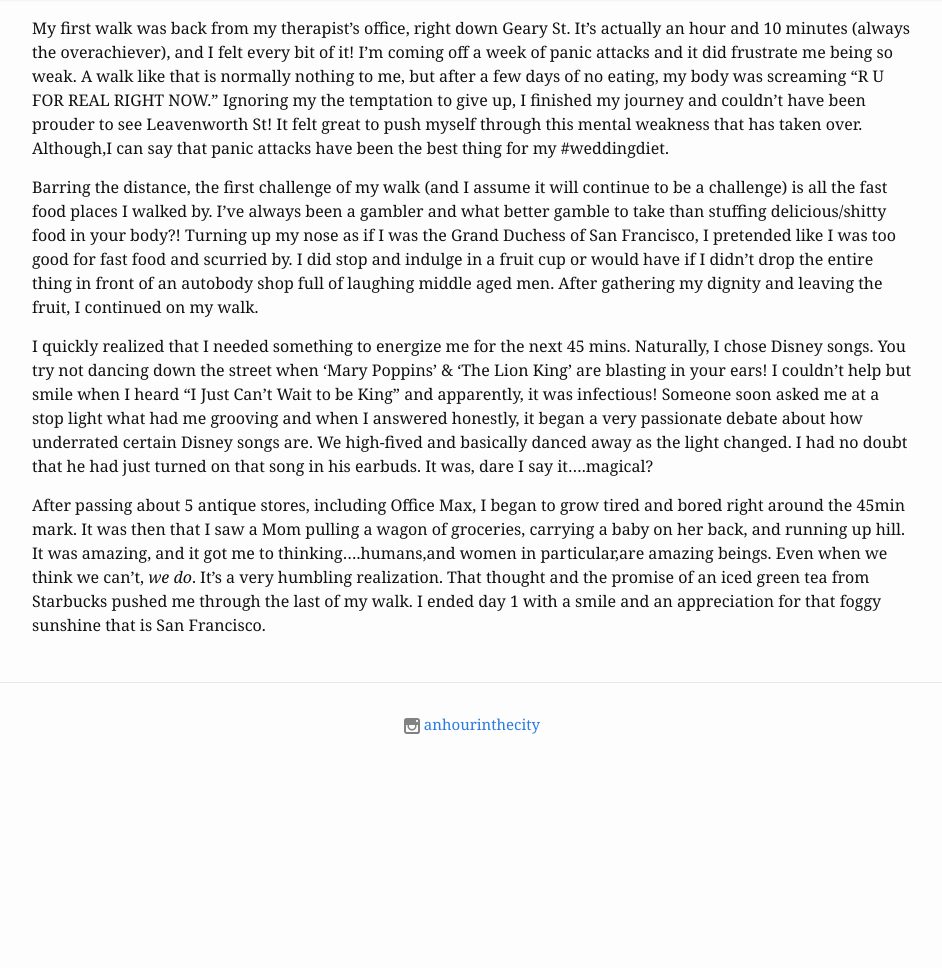
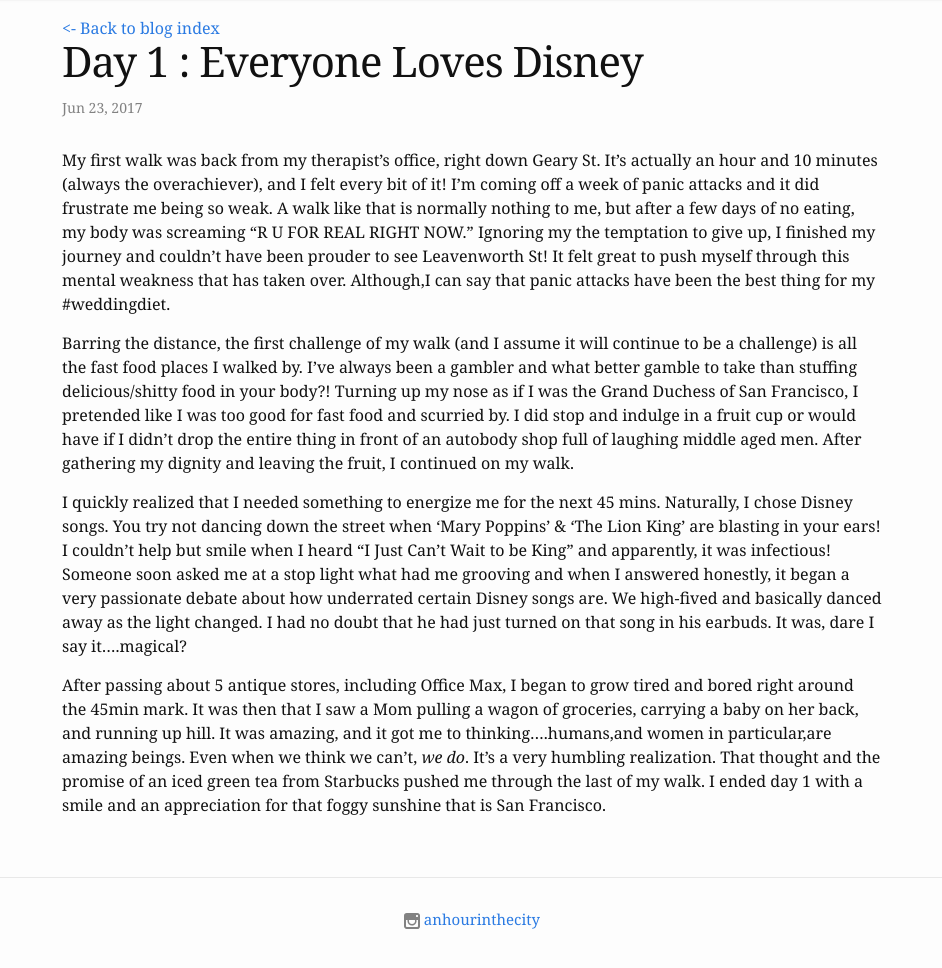
Before and after one commit to kilbanks/anhourinthecity.com, a Jekyll site: the page built from _posts/2017-06-23-day-one.md, in a window 1280 px wide and 1400 px high, scrolled down 195 px. Shown: the part 409-1377 px from the top of the window, without its empty margins (168-1110 px from the left). Built offline with Jekyll 4.4.1, drawn with Linux system fonts in a browser that asks for light colours; before the commit the page ends 1400 px from its top, so only the background shows below that.

Commit message:
style tiles and add post layout

```diff
--- a/_config.yml
+++ b/_config.yml
@@ -26,4 +26,4 @@ defaults:
       path: ""
       type: "posts"
     values:
-      layout: default
+      layout: post
--- a/_includes/tile.html
+++ b/_includes/tile.html
@@ -1,5 +1,5 @@
 {% assign post=include.post %}
-<div class="tile col-xs-12 col-sm-4">
+<a href="{{ post.url }}" class="tile col-xs-12 col-sm-4">
   <img src="images/{{ post.day }}/thumbnail.png" />
   <span itemprop="name headline">{{ post.title }}</span>
-</div>
+</a>
--- /dev/null
+++ b/_layouts/post.html
@@ -0,0 +1,23 @@
+---
+layout: default
+---
+
+<div class="home-page">
+  <div class="page-wide-image so-serious">
+  </div>
+  <div class="content wrapper">
+    <a href="{{ "/" | prepend: site.baseurl }}">&lt;- Back to blog index</a>
+    <article class="post" itemscope itemtype="http://schema.org/BlogPosting">
+
+      <header class="post-header">
+        <h1 class="post-title" itemprop="name headline">{{ page.title }}</h1>
+        <p class="post-meta"><time datetime="{{ page.date | date_to_xmlschema }}" itemprop="datePublished">{{ page.date | date: "%b %-d, %Y" }}</time>{% if page.author %} • <span itemprop="author" itemscope itemtype="http://schema.org/Person"><span itemprop="name">{{ page.author }}</span></span>{% endif %}</p>
+      </header>
+
+      <div class="post-content" itemprop="articleBody">
+        {{ content }}
+      </div>
+
+    </article>
+  </div>
+</div>
--- a/_sass/_tiles.scss
+++ b/_sass/_tiles.scss
@@ -6,6 +6,7 @@
 
     font-size: 20px;
     text-align: center;
+    color: black;
 
     img {
       width: 100%;
```
Also changed, not shown: _includes/post.html (+4 -7 lines).
